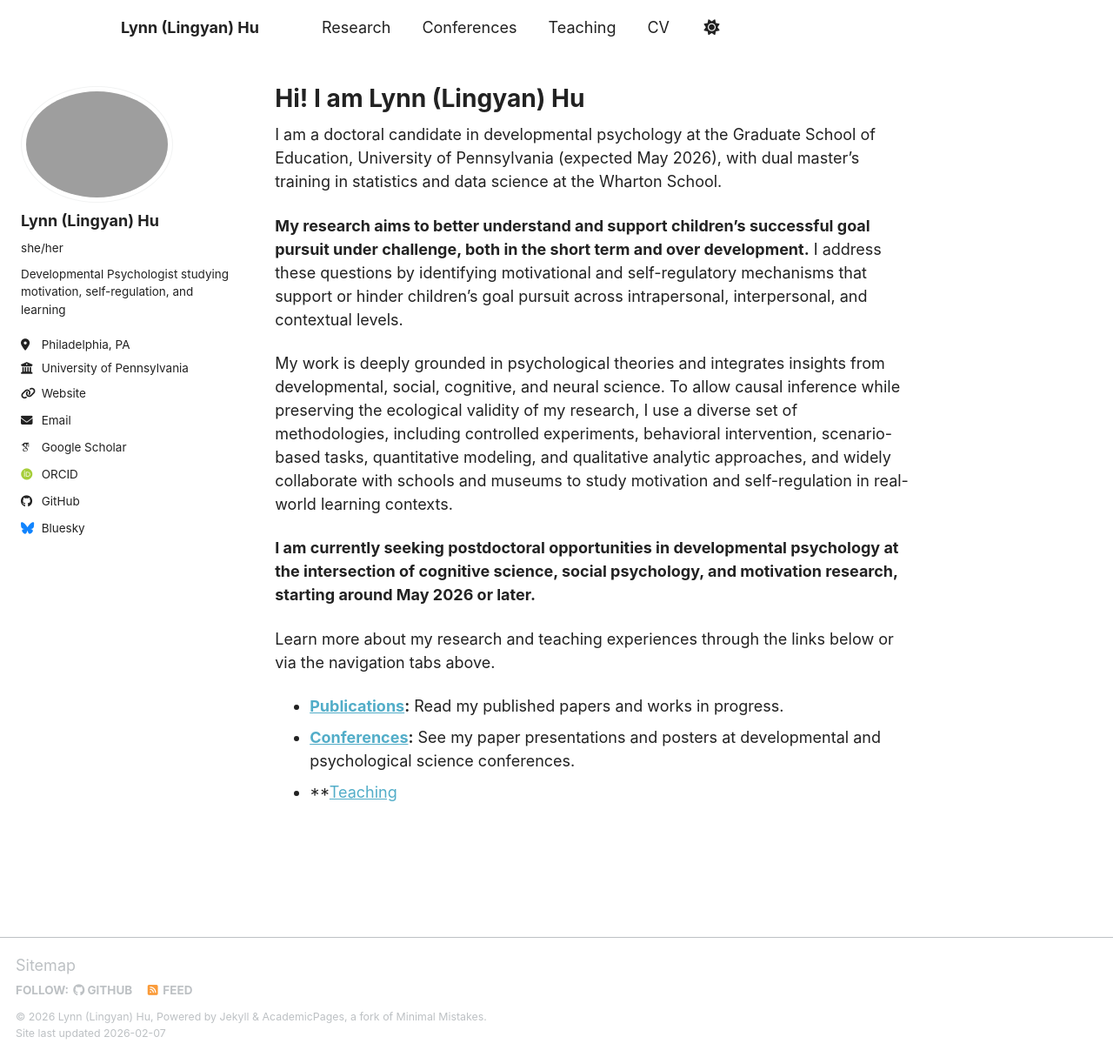
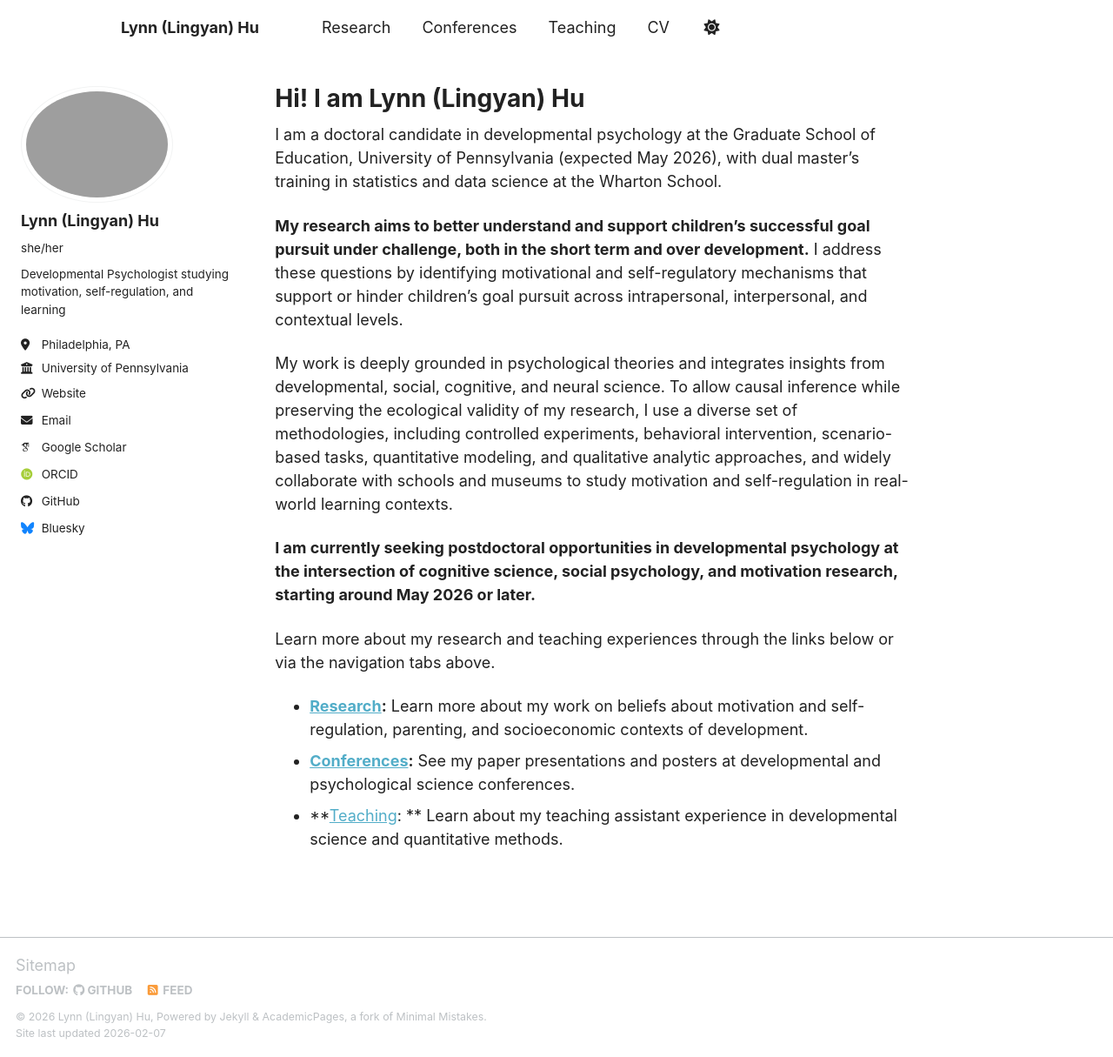
Before and after one commit to lingyh904/lingyh904.github.io, a Jekyll site: the page built from _pages/about.md, in a window 1280 px wide and 1215 px high. Shown: the whole window at 87% size. Built offline with Jekyll 4.4.1, drawn with Linux system fonts in a browser that asks for light colours; some web fonts are replaced; a script bundle is joined from its source files by our own code; library files that are not in the unit come from our copies.

Commit message:
Update about.md

```diff
--- a/_pages/about.md
+++ b/_pages/about.md
@@ -18,6 +18,6 @@ To allow causal inference while preserving the ecological validity of my researc
 Learn more about my research and teaching experiences through the links below or via the navigation tabs above.
 
 
-- **[Publications](/publications/):** Read my published papers and works in progress.
+- **[Research](/research/):** Learn more about my work on beliefs about motivation and self-regulation, parenting, and socioeconomic contexts of development.
 - **[Conferences](/talks/):** See my paper presentations and posters at developmental and psychological science conferences.
-- **[Teaching](/teaching/)
+- **[Teaching](/teaching/): ** Learn about my teaching assistant experience in developmental science and quantitative methods.
```
